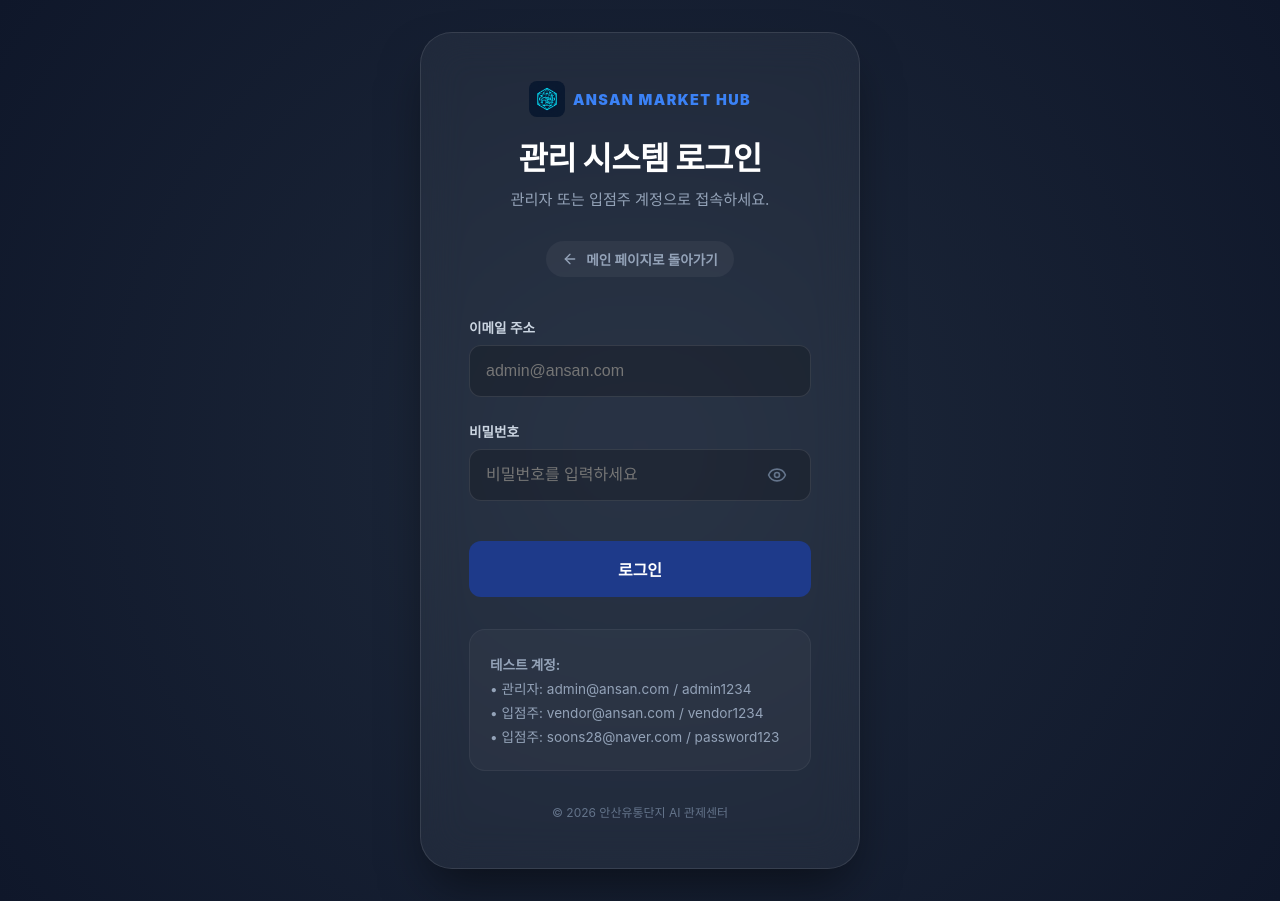
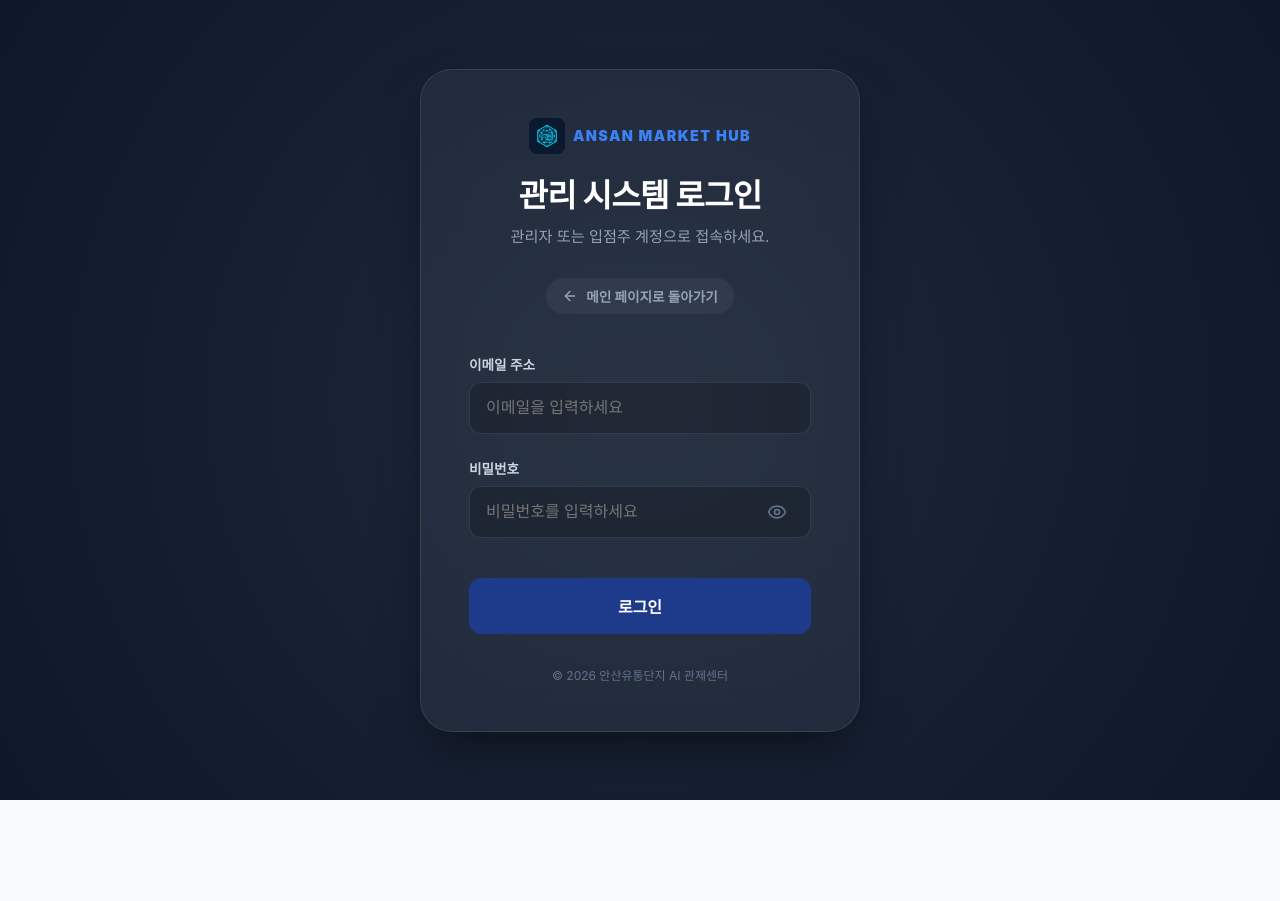
Before and after one commit to kukdongSystem/ansan-market-hub, a Next.js app: page /login in a window 1280 px wide. After the commit the page ends 800 px from the top, so only its background shows below. Built offline with nearby package versions, Linux system fonts and the light colour scheme.

Commit message:
Remove test credentials from login page

```diff
--- a/app/login/page.tsx
+++ b/app/login/page.tsx
@@ -64,7 +64,7 @@ export default function LoginPage() {
               className={styles.input}
               value={email}
               onChange={(e) => setEmail(e.target.value)}
-              placeholder="admin@ansan.com"
+              placeholder="이메일을 입력하세요"
               required
             />
           </div>
@@ -96,13 +96,6 @@ export default function LoginPage() {
 
         {message && <div className={styles.errorMessage}>{message}</div>}
 
-        <div className={styles.testAccountInfo}>
-            <p><strong>테스트 계정:</strong></p>
-            {accounts.map(acc => (
-                <p key={acc.email}>• {acc.role === 'admin' ? '관리자' : '입점주'}: {acc.email} / {acc.password}</p>
-            ))}
-        </div>
-
         <div className={styles.footer}>
           <p>© 2026 안산유통단지 AI 관제센터</p>
         </div>
```
